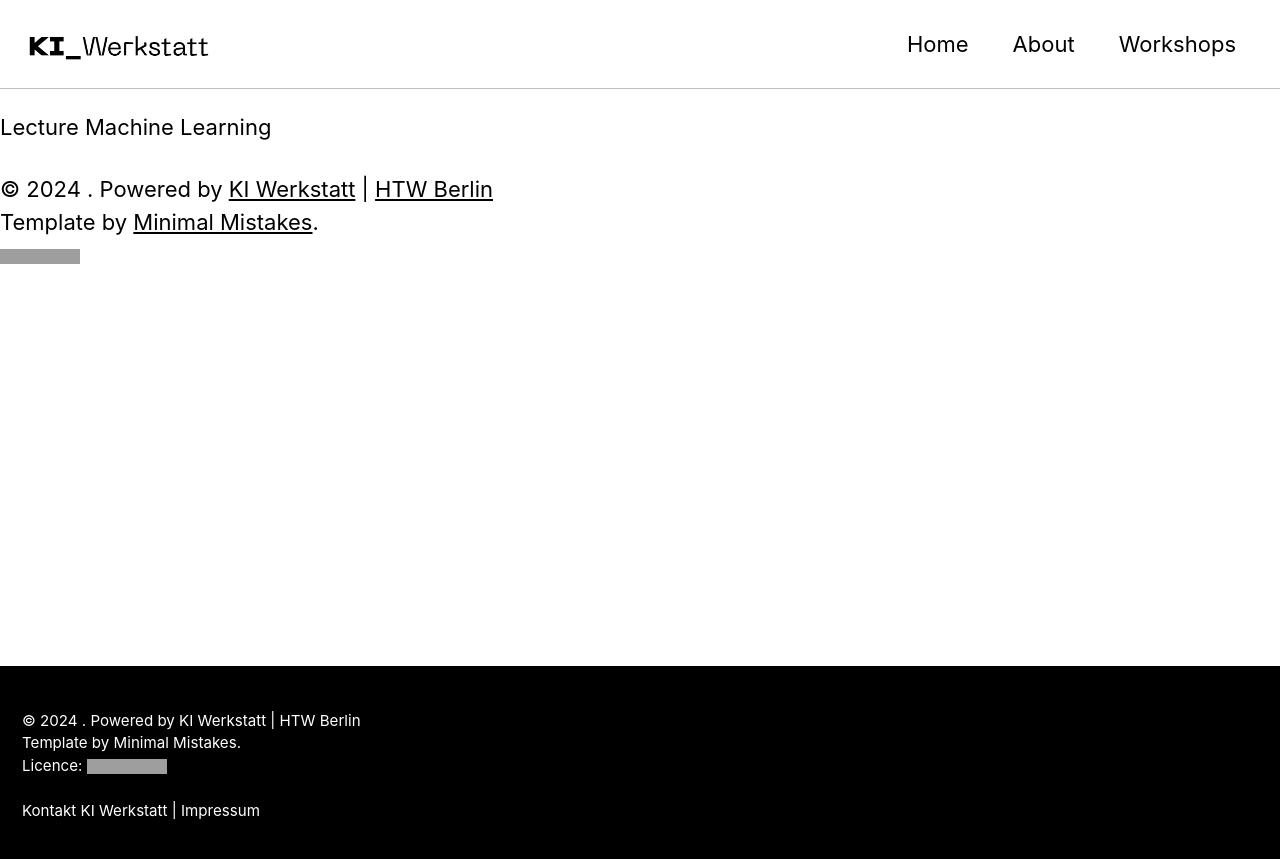
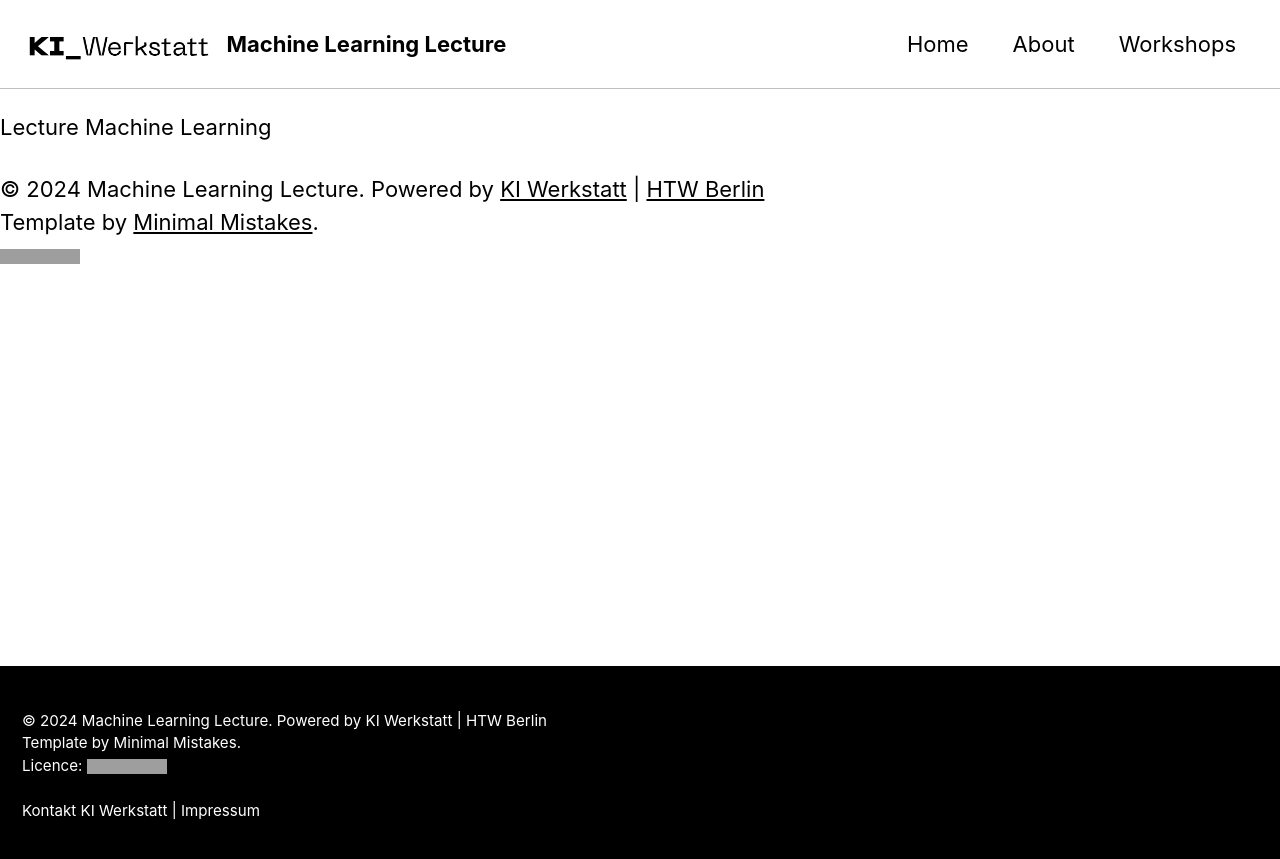
Before and after one commit to HTW-Berlin-KI-Werkstatt/ml-lecture, a Jekyll site: the page built from about.md, in a window 1280 px wide. Shown: the top 859 px of the page. Built offline with Jekyll 4.4.1, drawn with Linux system fonts in a browser that asks for light colours; cached includes are drawn as plain includes; grey boxes are pictures that could not be loaded.

Commit message:
Minor config changes

```diff
--- a/_config.yml
+++ b/_config.yml
@@ -18,14 +18,14 @@ minimal_mistakes_skin    : "contrast" # "air", "aqua", "contrast", "dark", "dirt
 
 # Site Settings
 locale                   : "en-US"
-title                    : ""
+title                    : "Machine Learning Lecture"
 title_separator          : "-"
 subtitle                 :
-name                     : ""
+name                     : "Machine Learning Lecture"
 description              : "Machine Learning | HTW Berlin"
-url                      : https://chkra.github.io/ds-lecture # the base hostname & protocol for your site e.g. "https://mmistakes.github.io"
+url                      : https://htw-berlin-ki-werkstatt.github.io/ml-lecture/ # the base hostname & protocol for your site e.g. "https://mmistakes.github.io"
 #base_url                 : "/"
-repository               : "chkra/ds-lecture"
+repository               : "htw-berlin-ki-werkstatt.github.io/ml-lecture"
 teaser                   : # path of fallback teaser image, e.g. "/assets/images/500x300.png"
 logo                     : /assets/images/logo.png # path of logo image to display in the masthead, e.g. "/assets/images/88x88.png"
 masthead_title           : # overrides the website title displayed in the masthead, use " " for no title
```
